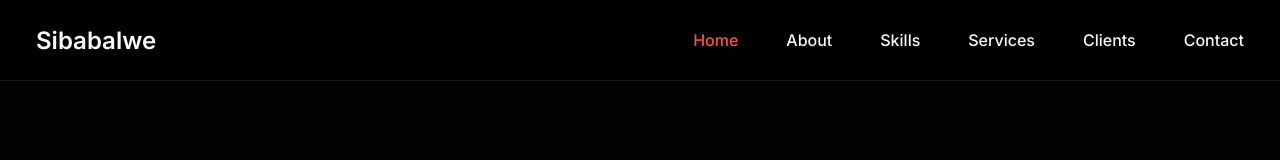
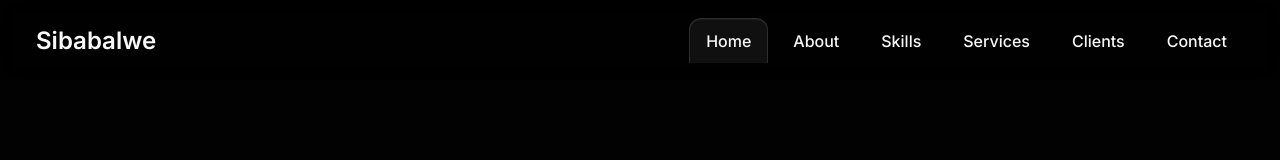
Before and after one commit to tita-mbotho-studio/sibabalwe-portfolio, a SvelteKit app in the folder app/: page / in a window 1280 px wide. Shown: the top 160 px of the page. Built offline with nearby package versions, Linux system fonts and the light colour scheme.

Commit message:
ENH: Bar navs v1

```diff
--- a/app/src/app.css
+++ b/app/src/app.css
@@ -165,7 +165,6 @@ header {
   background: oklch(0.08 0 0 / 0.08);
   backdrop-filter: blur(16px);
   -webkit-backdrop-filter: blur(16px);
-  border-bottom: 1px solid oklch(1 0 0 / 0.08);
   transition: background 0.6s ease, backdrop-filter 0.6s ease, box-shadow 0.6s ease;
 }
 
@@ -199,22 +198,37 @@ header.sticky .nav-bar {
   font-weight: 600;
 }
 
+.nav-items {
+  display: flex;
+  align-items: flex-end;
+  gap: var(--space-8);
+}
+
 .nav-items a {
   color: var(--first-color);
   font-size: var(--normal-font-size);
   font-weight: 500;
+  padding: var(--space-12) var(--space-16);
+  border-radius: 12px 12px 0 0;
+  border: 1px solid transparent;
+  border-bottom: 0;
+  transition: color 0.3s ease, background 0.3s ease, border-color 0.3s ease;
 }
 
 .nav-items a.active {
-  color: var(--second-color);
+  color: var(--first-color);
+  background: oklch(0.18 0 0 / 0.92);
+  border-color: oklch(1 0 0 / 0.12);
+  box-shadow: inset 0 1px 0 oklch(1 0 0 / 0.06);
+}
+
+.nav-items a:hover {
+  color: var(--first-color);
+  background: oklch(1 0 0 / 0.06);
 }
 
 .nav-items a:not(:last-child) {
-  margin-right: var(--space-48);
-}
-
-.nav-items a:hover {
-  color: var(--second-color);
+  margin-right: 0;
 }
 
 .nav-menu-btn {
@@ -1335,8 +1349,9 @@ footer a {
     position: relative;
     width: min(600px, calc(100% - var(--space-40)));
     display: flex;
-    align-items: center;
+    align-items: stretch;
     flex-direction: column;
+    gap: var(--space-12);
     margin: var(--space-20);
     padding: var(--space-40);
     background: oklch(0.16 0 0 / 0.72);
@@ -1354,7 +1369,15 @@ footer a {
   }
 
   .nav-items a {
-    margin: var(--space-16) var(--space-52);
+    width: 100%;
+    margin: 0;
+    border-radius: 10px;
+    border: 1px solid transparent;
+    text-align: center;
+  }
+
+  .nav-items a.active {
+    border-bottom: 1px solid oklch(1 0 0 / 0.12);
   }
 
   .nav-close-btn {
```
